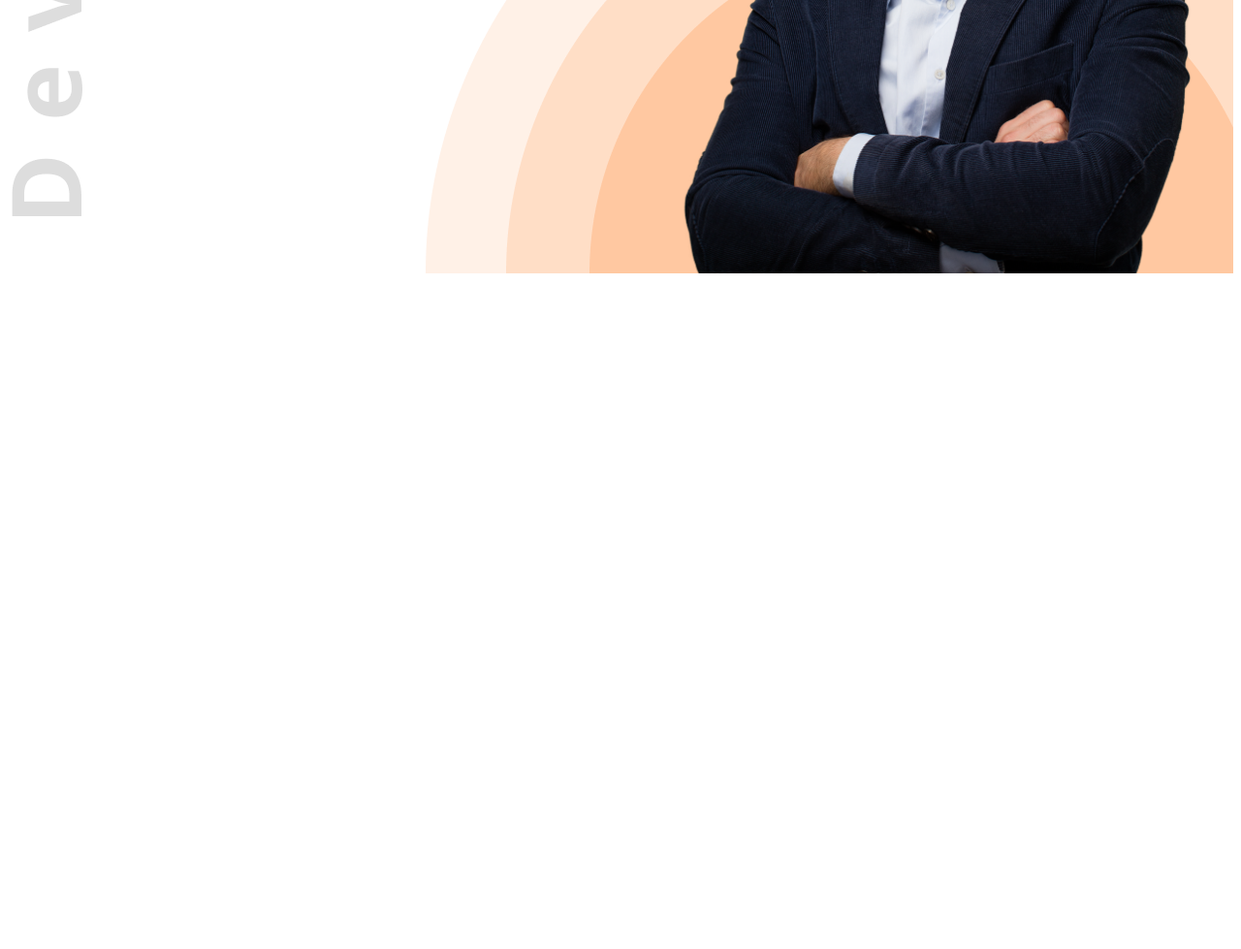
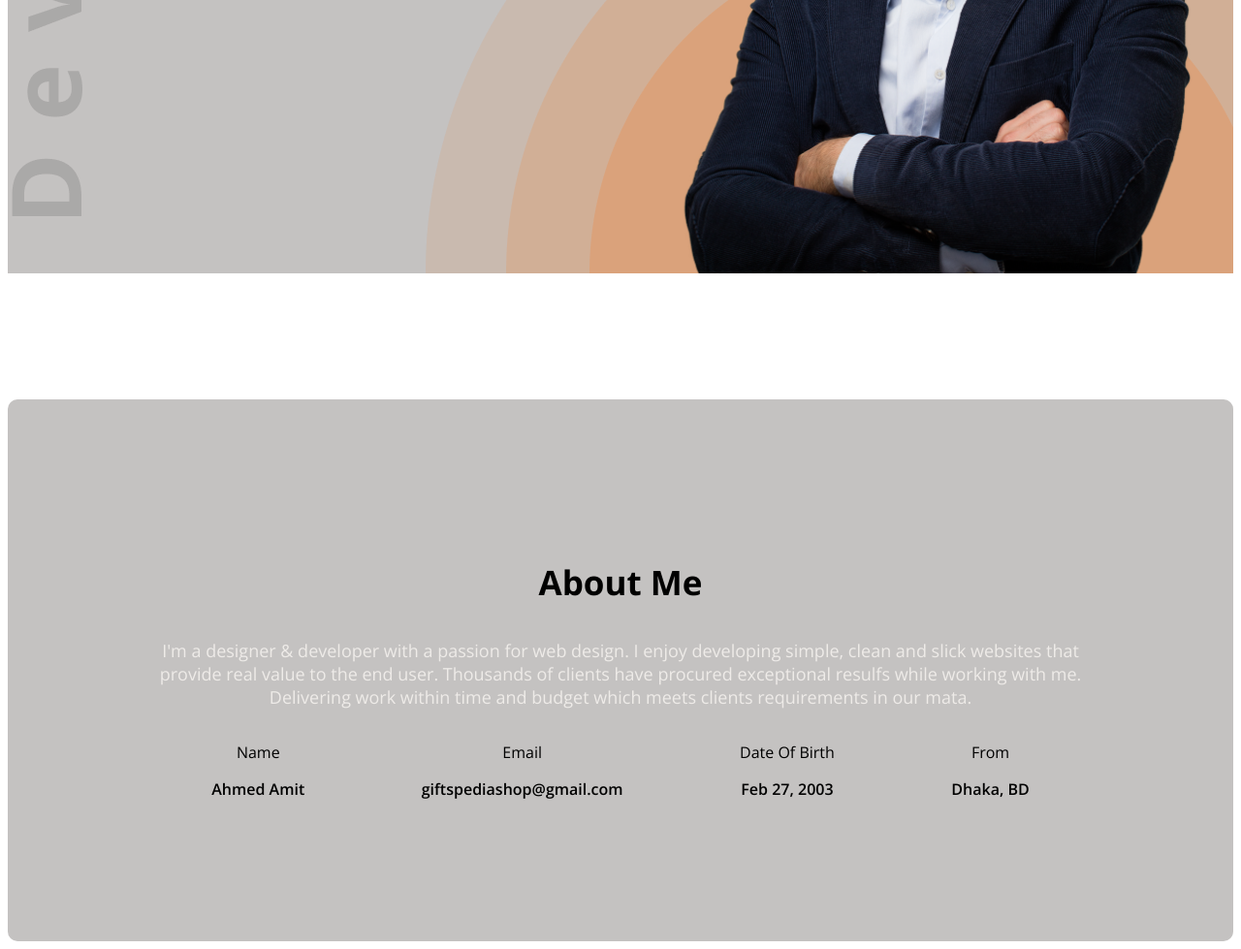
Before and after one commit to azimeazdhan1231/web-dev-portfolio, a plain HTML site: page index.html in a window 1280 px wide. Shown: the part 548-1527 px from the top of the page at 97% size. Before the commit the page ends 838 px from the top, so only its background shows below. Drawn offline with nearby package versions, Linux system fonts and the light colour scheme.

Commit message:
about me section added

```diff
--- a/index.html
+++ b/index.html
@@ -13,7 +13,7 @@
 </head>
 <body class="open-sans-normal">
 
-    <header class="header">
+    <header class="header secondary-bg">
         <nav>
             <h3 class="nav-title">Ma<span class="text-primary">r</span>y</h3>
             <ul>
@@ -23,7 +23,7 @@
             </ul>
         </nav>
 
-        <div class="banner">\
+        <div class="banner">
             <div class="banner-content">
                 <h4 class="banner-greetings dark-2">Hello, i'm</h4>
                 <h1 class="banner-title">Ahmed Amit</h1>
@@ -36,5 +36,34 @@
         </div>
     </header>
 
+    <main>
+        <section class="about secondary-bg"><h3 class="section-title">About Me</h3>
+        <p class="section-description">I'm a designer & developer with a passion for web design. I enjoy developing simple, clean and slick websites that provide real value to the end user. Thousands of clients have procured exceptional resulfs while working with me. Delivering work within time and budget which meets clients requirements in our mata.</p>
+        <div class="about-items">
+       <!-- .about-item*4>p.item-title+p.item-description -->
+       <div class="about-item">
+        <p class="item-title">Name</p>
+        <p class="item-description">Ahmed Amit</p>
+       </div>
+       <div class="about-item">
+        <p class="item-title">Email</p>
+        <p class="item-description">giftspediashop@gmail.com</p>
+       </div>
+       <div class="about-item">
+        <p class="item-title">Date Of Birth</p>
+        <p class="item-description">Feb 27, 2003</p>
+       </div>
+       <div class="about-item">
+        <p class="item-title">From</p>
+        <p class="item-description">Dhaka, BD</p>
+       </div>
+        </div>
+        </section>
+
+
+
+         </section>
+    </main>
+
 </body>
 </html>
--- a/styles/portfolio.css
+++ b/styles/portfolio.css
@@ -9,6 +9,12 @@
 }
 
 /* shared style */
+
+.secondary-bg{
+    background-color: #c4c2c1;
+    border-color: #FD6E0A;
+}
+
 .text-primary{
 color: #FD6E0A;
 }
@@ -25,6 +31,23 @@ color: #FD6E0A;
     padding: 18px 35px;
     border-radius: 5px;
     border: none;
+}
+
+.section-title{
+    text-align: center;
+    font-size: 35px;
+    font-weight: bold;
+    color: black;
+}
+
+.section-description{
+    text-align: center;
+    font-size: 18px;
+    color: #eeebe8;
+}
+
+.text-center{
+    text-align: center;
 }
 
 /* header */
@@ -91,3 +114,26 @@ font-size: 85px;
 .banner-profile{
     width: 580px;
 }
+
+/* main-styles */
+.main{
+    max-width: 1140px;
+    margin: 0 auto;
+}
+
+
+/* about styles */
+.about{
+    border-radius: 10px;
+    padding: 130px 150px;
+    text-align: center;
+    margin-top: 130px;
+}
+
+.about-items{
+    display: flex;
+    justify-content: space-around;
+}
+.item-description{
+    font-weight: 600;
+}
```
